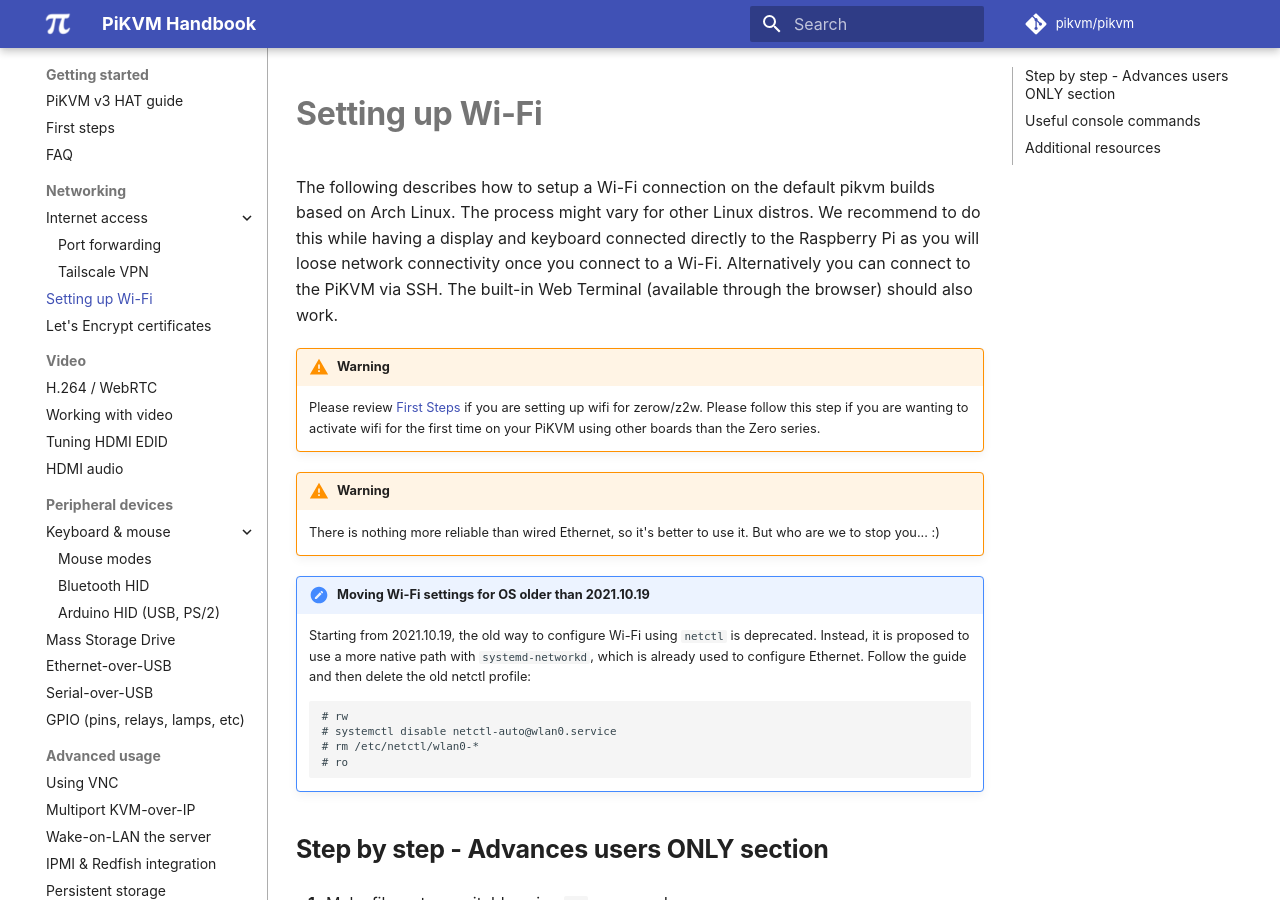
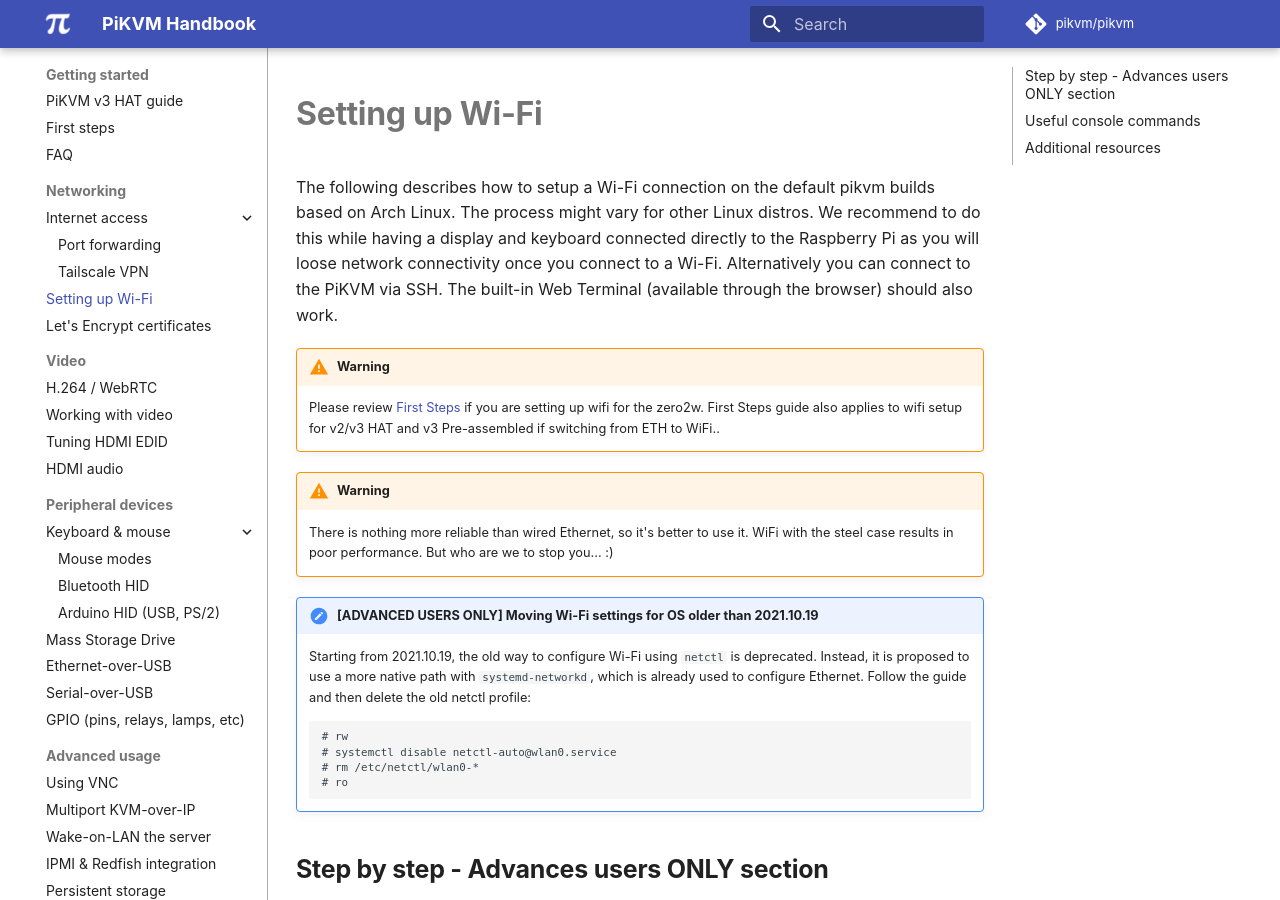
Before and after one commit to pikvm/pikvm, an MkDocs documentation site: the page built from docs/wifi.md, in a window 1280 px wide and 900 px high. Built offline with MkDocs 1.6.1 and Material for MkDocs 9.7.7, drawn with Linux system fonts in a browser that asks for light colours; some web fonts are replaced; comment, search, counter and statistics services are not loaded.

Commit message:
Update wifi.md (#884)
* Update wifi.md

Added and removed verbiage for clarity.

* Update wifi.md

* Update wifi.md

* Update wifi.md

```diff
--- a/docs/wifi.md
+++ b/docs/wifi.md
@@ -6,12 +6,12 @@
 Alternatively you can connect to the PiKVM via SSH. The built-in Web Terminal (available through the browser) should also work.
 
 !!! warning
-    Please review [First Steps](first_steps.md) if you are setting up wifi for zerow/z2w. Please follow this step if you are wanting to activate wifi for the first time on your PiKVM using other boards than the Zero series.
+    Please review [First Steps](first_steps.md) if you are setting up wifi for the zero2w. First Steps guide also applies to wifi setup for v2/v3 HAT and v3 Pre-assembled if switching from ETH to WiFi..
 
 !!! warning
-    There is nothing more reliable than wired Ethernet, so it's better to use it. But who are we to stop you... :)
+    There is nothing more reliable than wired Ethernet, so it's better to use it. WiFi with the steel case results in poor performance. But who are we to stop you... :)
 
-!!! note "Moving Wi-Fi settings for OS older than 2021.10.19"
+!!! note "[ADVANCED USERS ONLY] Moving Wi-Fi settings for OS older than 2021.10.19"
     Starting from 2021.10.19, the old way to configure Wi-Fi using `netctl` is deprecated.
     Instead, it is proposed to use a more native path with `systemd-networkd`, which is already used to configure Ethernet.
     Follow the guide and then delete the old netctl profile:
```
